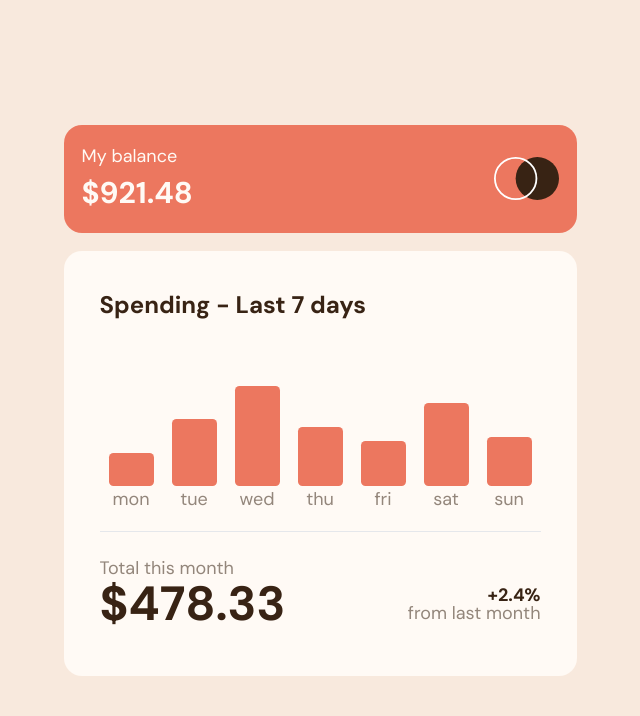
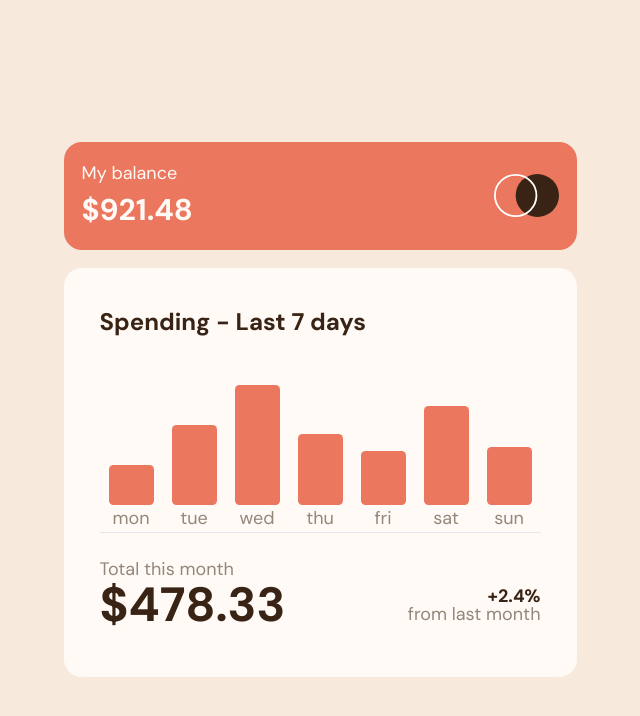
Before and after one commit to tulza/expenses-chart-component-main, a React (Vite) app: page / in a window 1280 px wide. Shown: the top 716 px of the page, without its empty margins (320-960 px from the left). Built offline with nearby package versions, Linux system fonts and the light colour scheme.

Commit message:
made bar taller

```diff
--- a/src/Components/Balance.jsx
+++ b/src/Components/Balance.jsx
@@ -1,4 +1,5 @@
 import React from "react";
+import Logo from "/src/logo.svg";
 
 const Balance = () => {
   return (
@@ -6,10 +7,7 @@ const Balance = () => {
       <span>
         My balance <p className="font-bold text-[30px]">$921.48</p>
       </span>
-      <img
-        className="justify-self-end h-[60%] rounded-[1rem]"
-        src="/src/logo.svg"
-      ></img>
+      <img className="justify-self-end h-[60%] rounded-[1rem]" src={Logo}></img>
     </div>
   );
 };
--- a/src/Components/Chart.jsx
+++ b/src/Components/Chart.jsx
@@ -8,7 +8,7 @@ const Chart = () => {
     <Fragment>
       <div>
         <Balance />
-        <div className="bg-veryPaleOrange text-darkBrown my-4 p-8 rounded-[1rem]">
+        <div className="bg-veryPaleOrange text-darkBrown p-8 rounded-[1rem]">
           <ExpensesChart />
           <hr></hr>
           <MonthSummary />
--- a/src/Components/ExpensesChart.jsx
+++ b/src/Components/ExpensesChart.jsx
@@ -13,7 +13,7 @@ const amounts = converted.map((data) => {
 const maxNum = Math.max(...amounts);
 
 const Bar = ({ day, amount, onClick, active }) => {
-  const barSize = Math.round((100 * amount) / maxNum);
+  const barSize = Math.round((1.2 * 100 * amount) / maxNum);
   const ThisActive = Boolean(day == active);
   return (
     <div className="relative w-10 flex flex-col flex-col-reverse items-center mx-2">
@@ -45,7 +45,7 @@ const ExpensesChart = () => {
   return (
     <>
       <p className="font-bold text-[24px]">Spending - Last 7 days</p>
-      <div className="flex  my-4">
+      <div className="flex  my-0">
         {converted.map((data) => {
           return (
             <Bar
```
